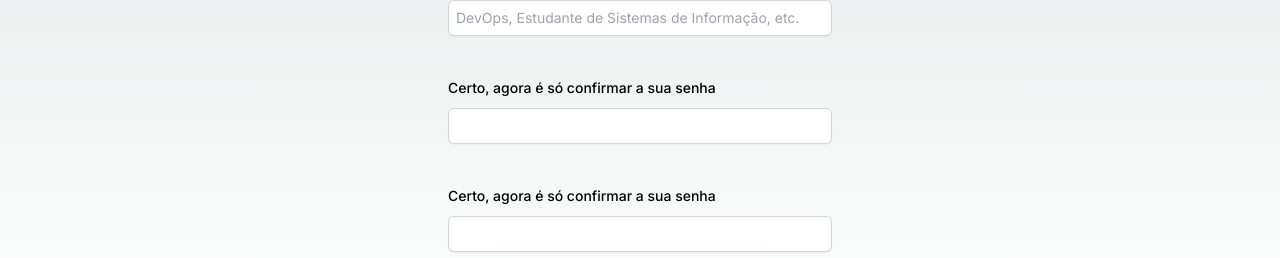
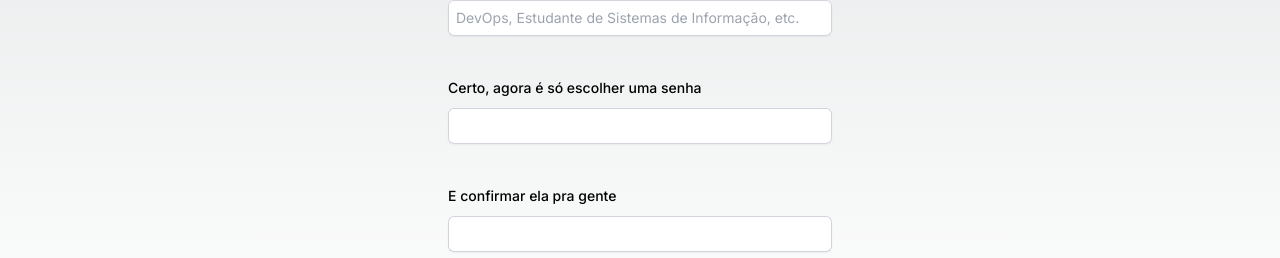
Before and after one commit to Rhuama/event-listener, a Next.js app: page /signup in a window 1280 px wide. Shown: the part 528-786 px from the top of the page. Built offline with nearby package versions, Linux system fonts and the light colour scheme.

Commit message:
fix/label-title-passwqrd

```diff
--- a/src/app/signup/page.tsx
+++ b/src/app/signup/page.tsx
@@ -94,7 +94,7 @@ export default function SignUp() {
                 htmlFor="password"
                 className="block text-sm font-medium leading-6 text-white-900"
               >
-                Certo, agora é só confirmar a sua senha
+                Certo, agora é só escolher uma senha
               </label>
 
               <div className="mt-2">
@@ -117,7 +117,7 @@ export default function SignUp() {
                 htmlFor="password"
                 className="block text-sm font-medium leading-6 text-white-900"
               >
-                Certo, agora é só confirmar a sua senha
+                E confirmar ela pra gente
               </label>
 
               <div className="mt-2">
```
